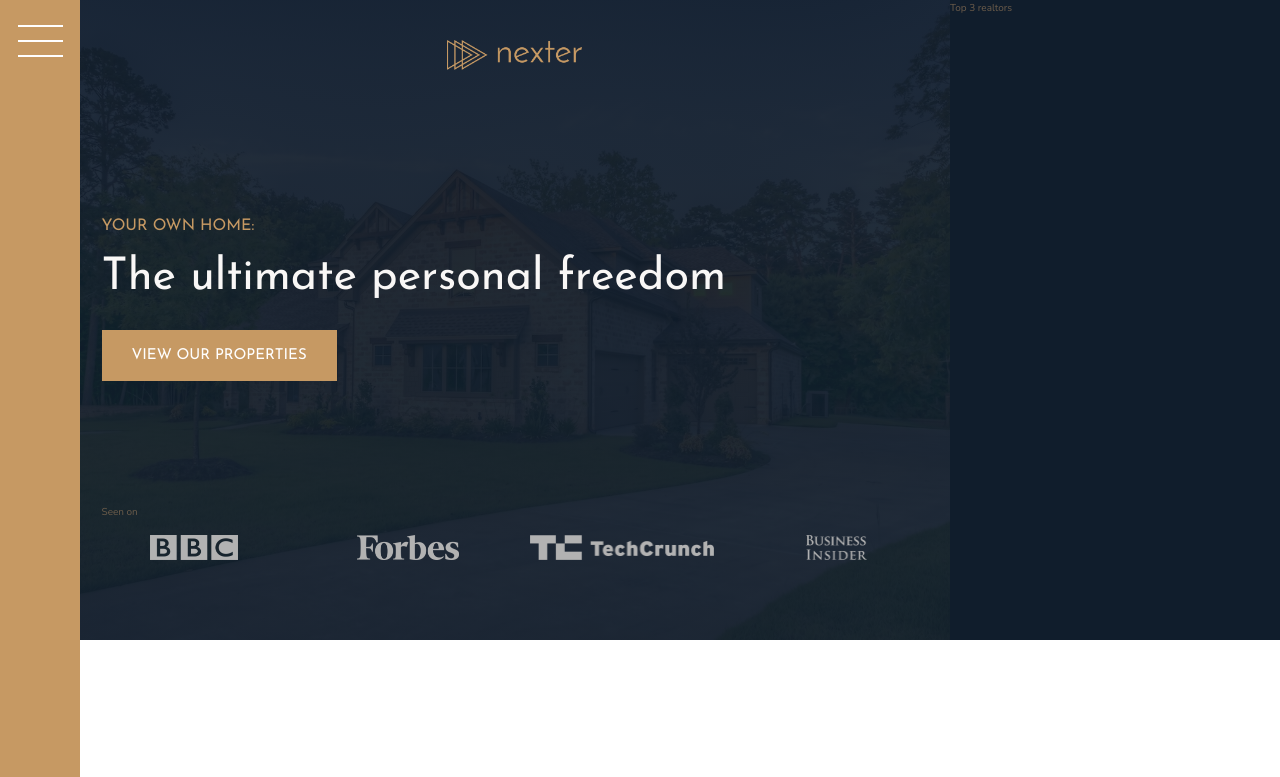
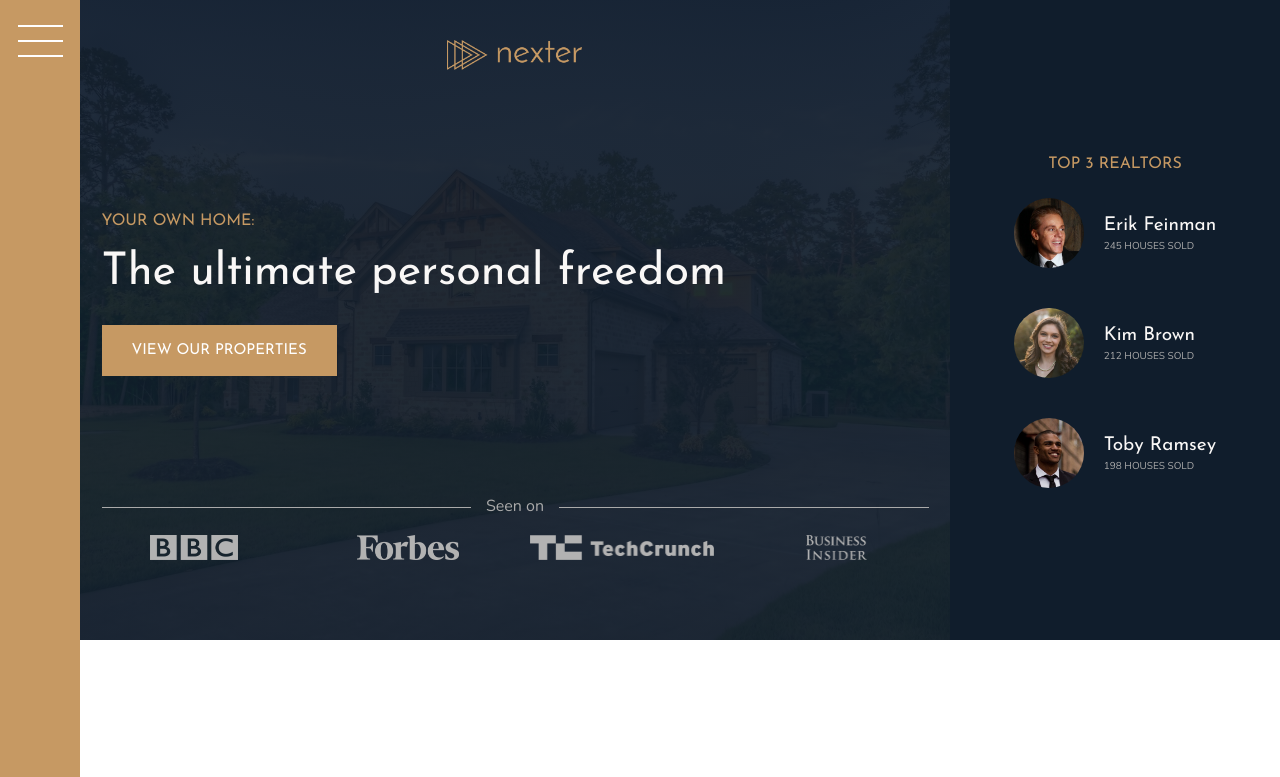
Before and after one commit to lucianomuniz/nexter, a website: page index.html in a window 1280 px wide. Shown: the top 777 px of the page. Drawn offline with nearby package versions, Linux system fonts and the light colour scheme.

Commit message:
add realtors section

```diff
--- a/index.html
+++ b/index.html
@@ -34,7 +34,27 @@
     </header>
 
     <div class="realtors">
-        Top 3 realtors
+        <h3 class="heading-3">Top 3 Realtors</h3>
+        <div class="realtors__list">
+            <img src="img/realtor-1.jpeg" alt="Realtor 1" class="realtors__img">
+            <div class="realtors__deails">
+                <h4 class="heading-4 heading-4--light">Erik Feinman</h4>
+                <p class="realtors__sold">245 houses sold</p>
+            </div>
+
+            <img src="img/realtor-2.jpeg" alt="Realtor 2" class="realtors__img">
+            <div class="realtors__deails">
+                <h4 class="heading-4 heading-4--light">Kim Brown</h4>
+                <p class="realtors__sold">212 houses sold</p>
+            </div>
+
+            <img src="img/realtor-3.jpeg" alt="Realtor 3" class="realtors__img">
+            <div class="realtors__deails">
+                <h4 class="heading-4 heading-4--light">Toby Ramsey</h4>
+                <p class="realtors__sold">198 houses sold</p>
+            </div>
+
+        </div>
     </div>
 
     <section class="features">
--- a/sass/_header.scss
+++ b/sass/_header.scss
@@ -28,6 +28,21 @@
   }
 
   &__seenon-text {
+    display: grid;
+    grid-template-columns: 1fr max-content 1fr;
+    column-gap: 1.5rem;
+    align-items: center;
+
+    font-size: 1.6rem;
+    color: $color-grey-light-2;
+
+    &::before,
+    &::after {
+      content: '';
+      height: 1px;
+      display: block;
+      background-color: currentColor;
+    }
   }
 
   &__seenon-logos {
--- a/sass/_realtors.scss
+++ b/sass/_realtors.scss
@@ -1,4 +1,30 @@
 .realtors {
   background-color: $color-secondary;
   grid-column: col-start 7 / full-end;
+  padding: 3rem;
+  display: grid;
+  align-content: center;
+  justify-content: center;
+  justify-items: center;
+  row-gap: 2rem;
+
+  &__list {
+    display: grid;
+    grid-template-columns: min-content max-content;
+    column-gap: 2rem;
+    row-gap: 5vh;
+    align-items: center;
+  }
+
+  &__img {
+    width: 7rem;
+    border-radius: 50%;
+    display: block;
+  }
+
+  &__sold {
+    text-transform: uppercase;
+    color: $color-grey-light-2;
+    margin-top: -3px;
+  }
 }
```
Also changed, not shown: css/style.css.
